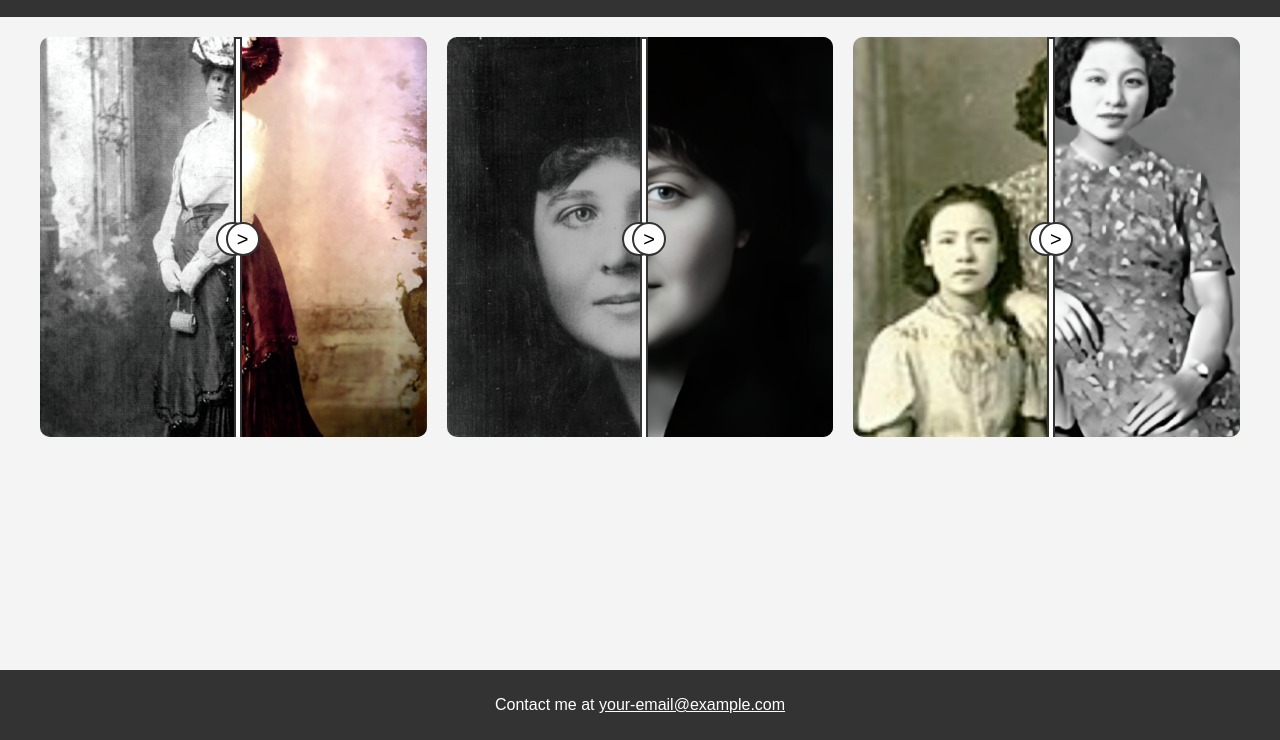
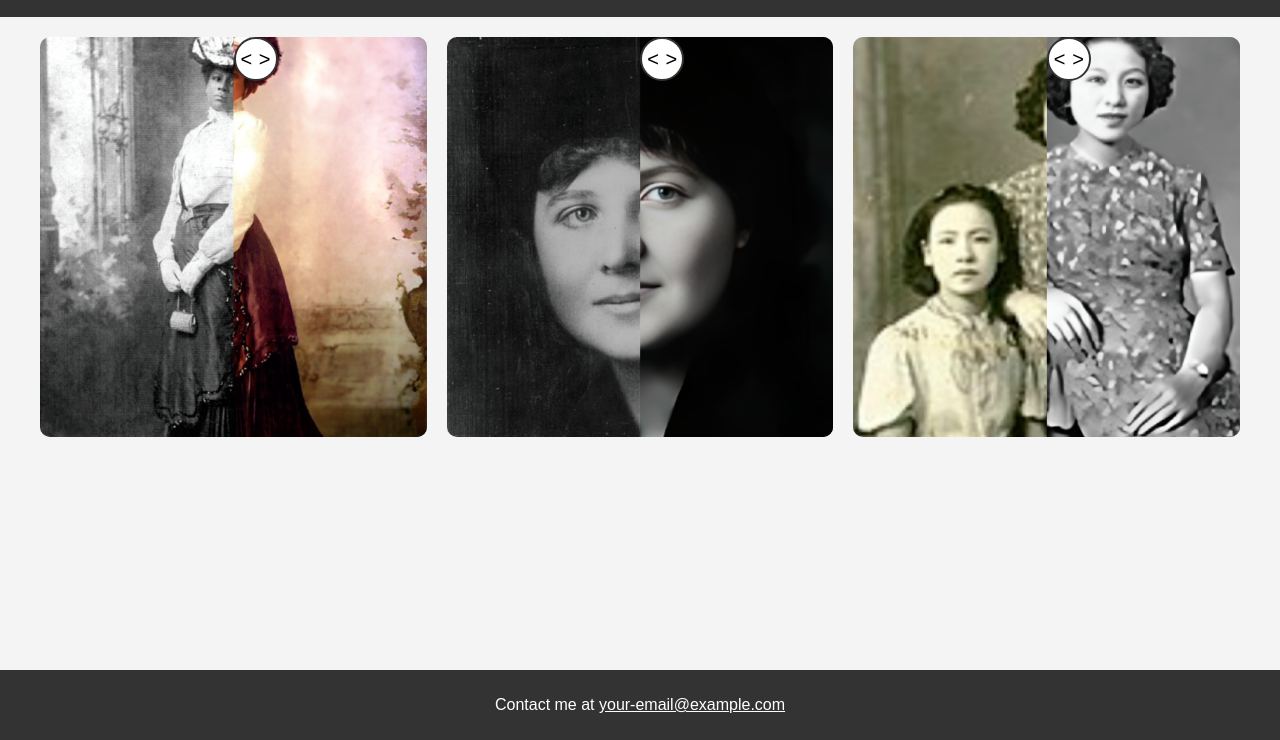
Before and after one commit to EpicOne-Digital/my-portfolio, a plain HTML site: page index.html in a window 1280 px wide. Shown: the part 60-800 px from the top of the page. Drawn offline with Linux system fonts and the light colour scheme.

Commit message:
Update index.html

```diff
--- a/index.html
+++ b/index.html
@@ -58,43 +58,38 @@
             object-fit: cover;
         }
 
-        /* The Slider */
+        /* The Slider - Circle with arrows */
         .slider {
             position: absolute;
             top: 0;
             left: 50%; /* Initially position the slider at the center */
             z-index: 10;
-            width: 4px; /* Thin slider */
-            height: 100%;
+            width: 40px; /* Circle width */
+            height: 40px; /* Circle height */
             background: white;
             cursor: ew-resize;
-            border: 2px solid #333; /* Border to match dividing line style */
-            border-radius: 0; /* Straight edges, no curves */
+            border-radius: 50%; /* Circle shape */
+            border: 2px solid #333; /* Circle border */
+            display: flex;
+            justify-content: space-between; /* Space the arrows inside the circle */
+            align-items: center;
         }
 
-        /* Circle for arrows */
         .slider .arrow {
-            position: absolute;
-            top: 50%;
-            transform: translateY(-50%);
             font-size: 20px;
             color: black;
             background-color: white;
-            border-radius: 50%;
-            width: 30px;
-            height: 30px;
             display: flex;
             justify-content: center;
             align-items: center;
-            border: 2px solid #333; /* Circle border */
         }
 
         .slider .arrow-left {
-            left: -20px; /* Position the left arrow */
+            margin-left: 5px;
         }
 
         .slider .arrow-right {
-            right: -20px; /* Position the right arrow */
+            margin-right: 5px;
         }
 
         .slider-container .after {
@@ -126,8 +121,8 @@
                 <img src="image1.png" alt="Before Image 1" class="before">
                 <img src="image1_after.png" alt="After Image 1" class="after">
                 <div class="slider">
-                    <div class="arrow arrow-left"><</div> <!-- Left arrow -->
-                    <div class="arrow arrow-right">></div> <!-- Right arrow -->
+                    <div class="arrow arrow-left">&lt;</div> <!-- Left arrow -->
+                    <div class="arrow arrow-right">&gt;</div> <!-- Right arrow -->
                 </div>
             </div>
         </div>
@@ -138,8 +133,8 @@
                 <img src="image2.png" alt="Before Image 2" class="before">
                 <img src="image2_after.png" alt="After Image 2" class="after">
                 <div class="slider">
-                    <div class="arrow arrow-left"><</div> <!-- Left arrow -->
-                    <div class="arrow arrow-right">></div> <!-- Right arrow -->
+                    <div class="arrow arrow-left">&lt;</div> <!-- Left arrow -->
+                    <div class="arrow arrow-right">&gt;</div> <!-- Right arrow -->
                 </div>
             </div>
         </div>
@@ -150,8 +145,8 @@
                 <img src="image3.png" alt="Before Image 3" class="before">
                 <img src="image3_after.png" alt="After Image 3" class="after">
                 <div class="slider">
-                    <div class="arrow arrow-left"><</div> <!-- Left arrow -->
-                    <div class="arrow arrow-right">></div> <!-- Right arrow -->
+                    <div class="arrow arrow-left">&lt;</div> <!-- Left arrow -->
+                    <div class="arrow arrow-right">&gt;</div> <!-- Right arrow -->
                 </div>
             </div>
         </div>
```
